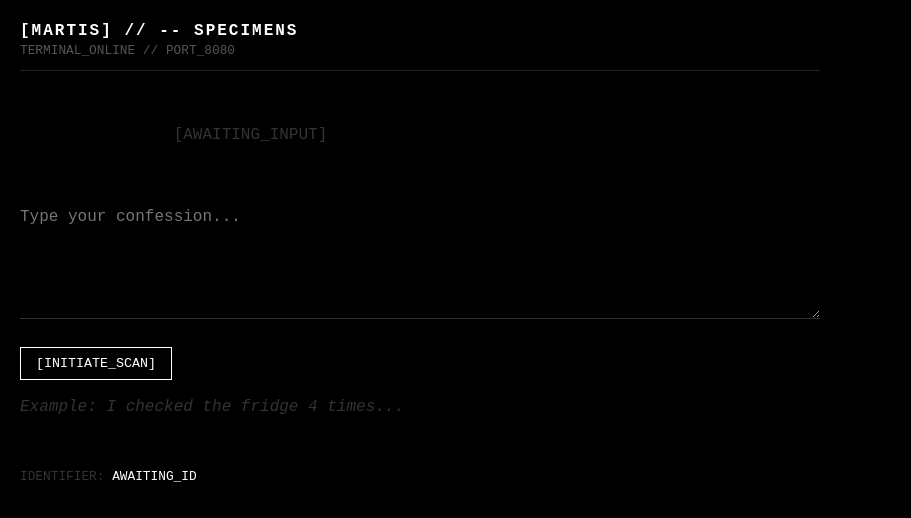
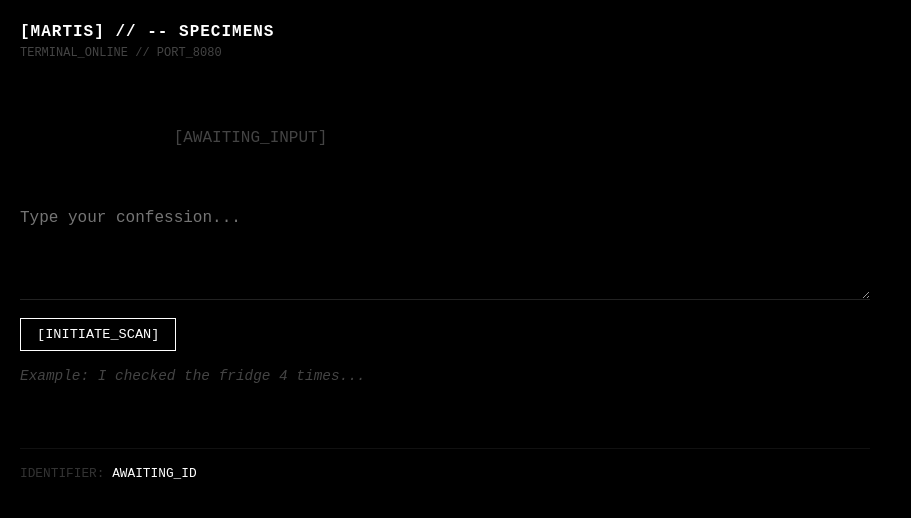
Before and after one commit to rhyscurrie-ux/the-zapper, a website: page the-zapper/public/index.html in a window 1280 px wide. Shown: the whole page, without its empty margins (0-911 px from the left). Drawn offline with Linux system fonts and the light colour scheme; no server answers.

Commit message:
Update style.css

```diff
--- a/the-zapper/public/style.css
+++ b/the-zapper/public/style.css
@@ -1,68 +1,58 @@
-/* THE ZAPPER - CLINICAL BRUTALIST UI */
 body {
     background-color: #000;
     color: #fff;
-    font-family: 'Courier New', Courier, monospace; /* Keeping it technical */
+    font-family: 'Courier New', Courier, monospace;
     margin: 20px;
-    line-height: 1.4;
+    line-height: 1.5;
 }
 
 #terminal {
-    max-width: 800px;
+    max-width: 850px;
 }
 
 header {
-    margin-bottom: 30px;
-    border-bottom: 1px solid #222;
-    padding-bottom: 10px;
+    margin-bottom: 40px;
 }
 
 #specimen-counter {
     font-weight: bold;
-    letter-spacing: 2px;
+    letter-spacing: 1px;
 }
 
 #status-line {
-    font-size: 0.8rem;
-    color: #555;
-}
-
-main {
-    margin-bottom: 50px;
+    font-size: 0.75rem;
+    color: #444;
 }
 
 #audit-output {
-    margin-bottom: 30px;
+    margin-bottom: 25px;
     white-space: pre-wrap;
-    /* This ensures the italics stay as italics as requested */
-}
-
-#input-area {
-    margin-top: 20px;
+    min-height: 50px;
 }
 
 textarea {
     width: 100%;
-    height: 100px;
+    height: 80px;
     background: transparent;
     border: none;
-    border-bottom: 1px solid #333;
+    border-bottom: 1px solid #222;
     color: #fff;
     font-family: inherit;
     font-size: 1rem;
     outline: none;
     padding: 10px 0;
+    margin-bottom: 10px;
 }
 
 button {
     background: transparent;
     color: #fff;
     border: 1px solid #fff;
-    padding: 8px 15px;
+    padding: 8px 16px;
     cursor: pointer;
     font-family: inherit;
     text-transform: uppercase;
-    margin-top: 20px;
+    font-size: 0.85rem;
 }
 
 button:hover {
@@ -70,29 +60,28 @@ button:hover {
     color: #000;
 }
 
-/* UTILITY / CONSUMER PROTOCOL */
+#sample-ticker {
+    margin-top: 15px;
+    font-size: 0.9rem;
+}
+
 .utility-btn {
     border: 1px solid #333;
-    color: #555;
-    font-size: 0.75rem;
+    color: #666;
+    font-size: 0.7rem;
+    margin-top: 20px;
     margin-right: 10px;
 }
 
-.utility-btn:hover {
-    border-color: #fff;
-    color: #fff;
+footer {
+    margin-top: 60px;
+    border-top: 1px solid #111;
+    padding-top: 15px;
+    color: #333;
+    font-size: 0.8rem;
 }
 
-footer {
-    margin-top: 40px;
-    font-size: 0.8rem;
-    color: #333;
-}
-
-#skin-suit-display {
-    color: #fff;
-}
-
+#skin-suit-display { color: #fff; }
 .hidden { display: none; }
-.dim { color: #333; }
+.dim { color: #444; }
 .flashing-amber { color: #ffbf00; }
```
